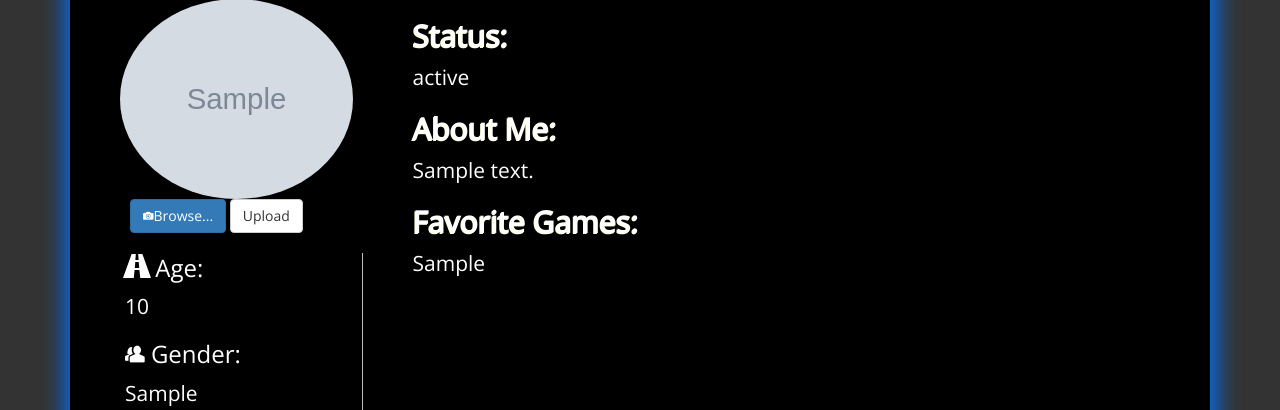
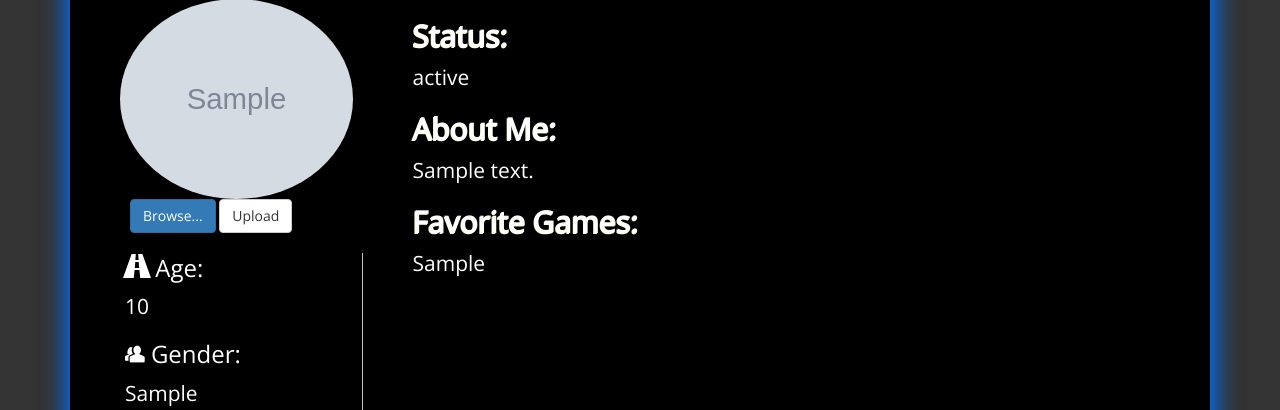
Before and after one commit to ShanksGtr/SG, a PHP site: page /profile.php in a window 1280 px wide. Shown: the part 213-623 px from the top of the page. Run offline with PHP 8.4, Linux system fonts and the light colour scheme; the visitor is signed in with stand-in values (Sample User, id 1); tables that the repository leaves empty or names only in its code hold one stand-in row (values such as "Sample post"); grey boxes marked "Sample" are stand-in pictures; data that the repository does not hold is empty; some libraries are stand-ins or nearby versions.

Commit message:
Last day

```diff
--- a/profile.php
+++ b/profile.php
@@ -144,7 +144,7 @@ if (!(isset($_SESSION['username']) && $_SESSION['username'] != '')) {
                                     <form id="uploadfile" action="Pictures/avataring.php" method="post" enctype="multipart/form-data">
                                         <!-- http://stackoverflow.com/questions/198346/whats-the-best-way-to-create-a-single-file-upload-form-using-php -->
                                         <!-- http://www.abeautifulsite.net/whipping-file-inputs-into-shape-with-bootstrap-3/ -->
-                                        <span class="btn btn-primary btn-file"><input type="file" name="fileToUpload" id="fileToUpload" accept="image/*"><span class="ion-ios-camera"></span>Browse...</span>
+                                        <span class="btn btn-primary btn-file"><input type="file" name="fileToUpload" id="fileToUpload" accept="image/*">Browse...</span>
                                         <button class="btn btn-default" type="submit" value="submit" name="submit">Upload</button>
                                     </form>
                                 </div>
```
